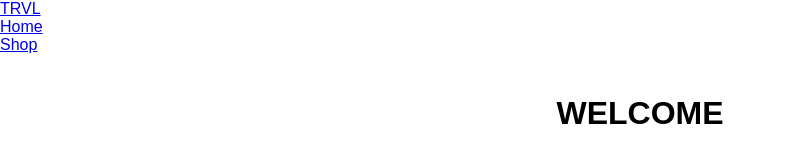
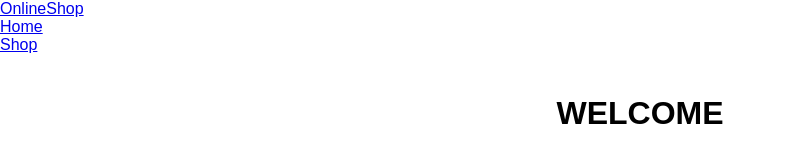
Before and after one commit to pinkx-xlink/react-shopping-cart-project, a React (Create React App) app in the folder shopping-cart/: page / in a window 1280 px wide. Shown: the top 160 px of the page, without its empty margins (0-786 px from the left). Built offline with nearby package versions, Linux system fonts and the light colour scheme.

Commit message:
Change title

```diff
--- a/shopping-cart/src/components/Navbar.js
+++ b/shopping-cart/src/components/Navbar.js
@@ -31,7 +31,7 @@ function Navbar() {
             <div className="navbar-container">
                 {/* replaces <a> tag  */}
                 <Link to="/" className="navbar-logo" onClick={closeMobileMenu}>
-                  TRVL
+                  OnlineShop
                   <i className="fab fa-typo3" />
                 </Link>
 
```
